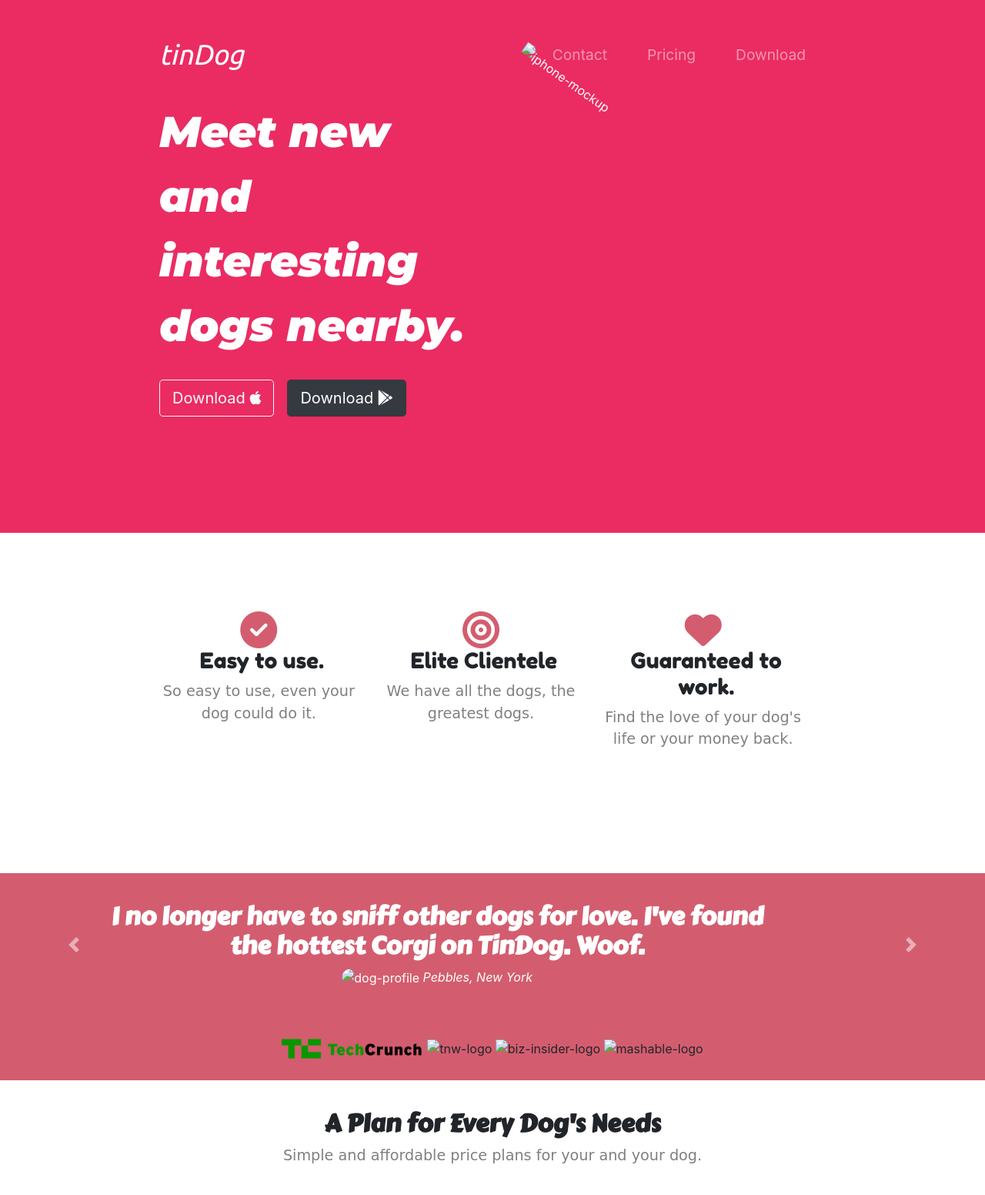
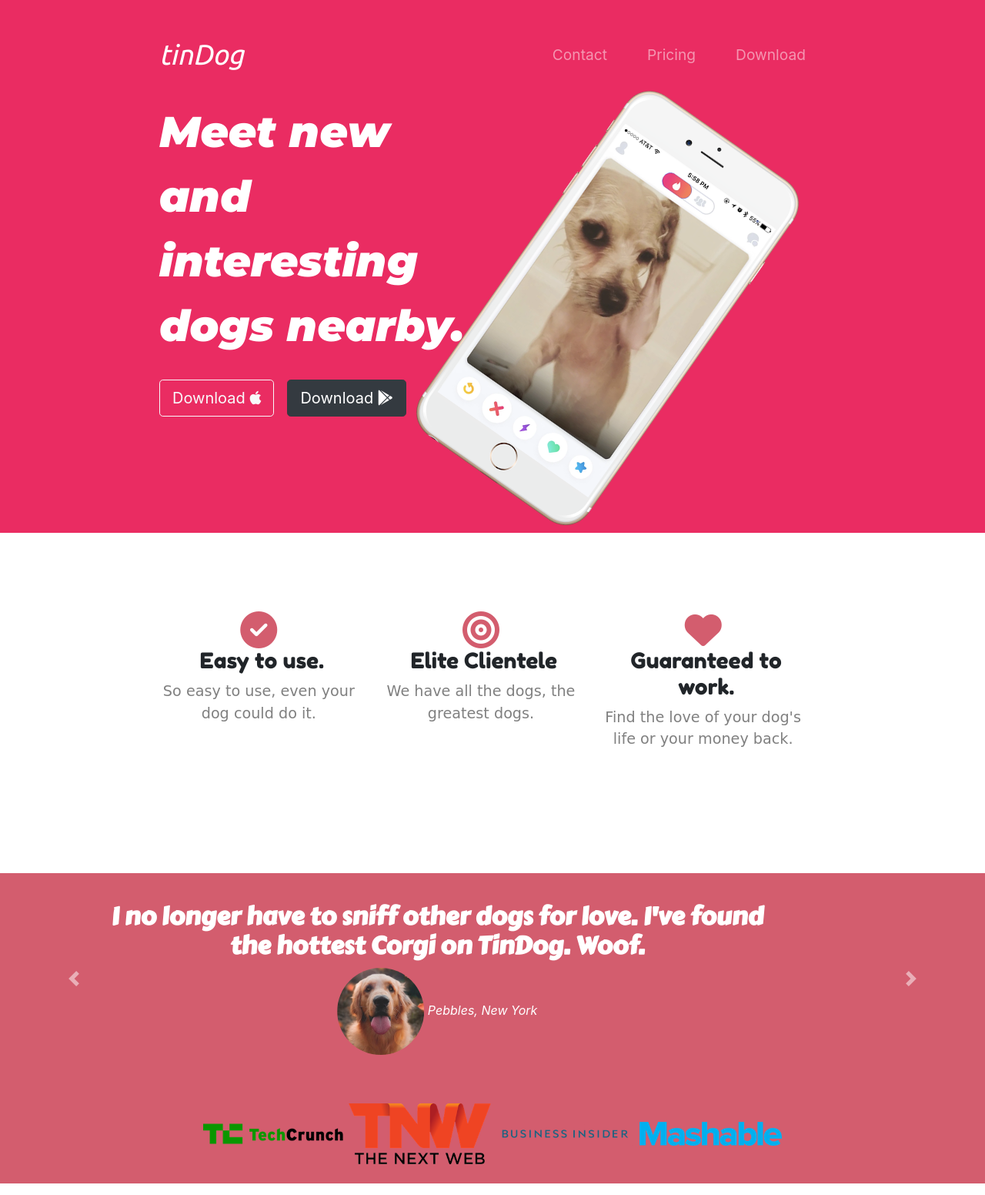
Before and after one commit to himanshyouyadav/Tin-Dog, a plain HTML site: page index.html in a window 1280 px wide. Shown: the top 1552 px of the page at 77% size. Drawn offline with nearby package versions, Linux system fonts and the light colour scheme; files that its build step writes are made by us from their sources; files whose address does not match are found by name; a web font is replaced by a local one.

Commit message:
Update index.html

```diff
--- a/index.html
+++ b/index.html
@@ -33,7 +33,7 @@
   <script src="https://kit.fontawesome.com/9498753540.js" crossorigin="anonymous"></script>
 
   <!-- Font Awesome Link End -->
-  <link rel="stylesheet" href="css/styles.css">
+  <link rel="stylesheet" href="styles.css">
 </head>
 
 <body>
@@ -77,7 +77,7 @@
               class="fab fa-google-play"></i></button>
         </div>
         <div class="col-lg-6">
-          <img class="title-img" src="images/iphone6.png" alt="iphone-mockup">
+          <img class="title-img" src="iphone6.png" alt="iphone-mockup">
         </div>
       </div>
 
@@ -118,7 +118,7 @@
         <section id="testimonials">
 
           <h2>I no longer have to sniff other dogs for love. I've found the hottest Corgi on TinDog. Woof.</h2>
-          <img class="testimonial-image" src="images/dog-img.jpg" alt="dog-profile">
+          <img class="testimonial-image" src="dog-img.jpg" alt="dog-profile">
           <em>Pebbles, New York</em>
         </section>
       </div>
@@ -127,7 +127,7 @@
         <section id="testimonials">
           <h2 class="testimonial-text">My dog used to be so lonely, but with TinDog's help, they've found the love of
             their life. I think.</h2>
-          <img class="testimonial-image" src="images/lady-img.jpg" alt="lady-profile">
+          <img class="testimonial-image" src="lady-img.jpg" alt="lady-profile">
           <em>Beverly, Illinois</em>
 
         </section>
@@ -154,9 +154,9 @@
 
   <section id="press">
     <img class="press-img" src="images/techcrunch.png" alt="tc-logo">
-    <img class="press-img" src="images/tnw.png" alt="tnw-logo">
-    <img class="press-img" src="images/bizinsider.png" alt="biz-insider-logo">
-    <img class="press-img" src="images/mashable.png" alt="mashable-logo">
+    <img class="press-img" src="tnw.png" alt="tnw-logo">
+    <img class="press-img" src="bizinsider.png" alt="biz-insider-logo">
+    <img class="press-img" src="mashable.png" alt="mashable-logo">
 
   </section>
 
```
